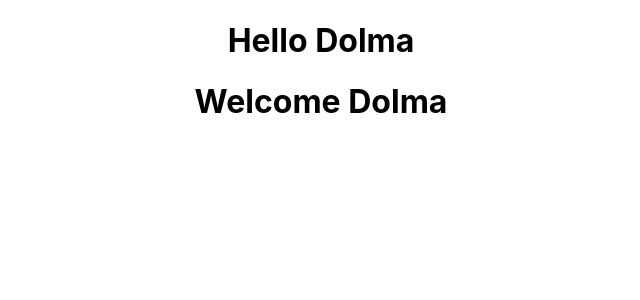
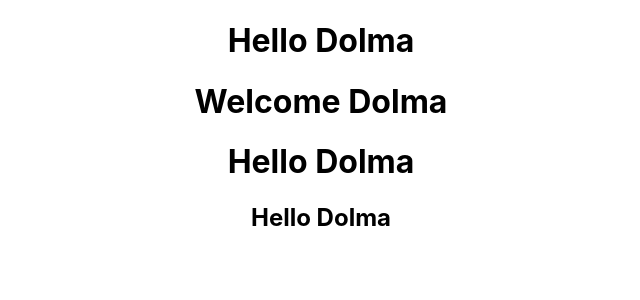
Before and after one commit to Dolma455/react_js, a React (Create React App) app: page / in a window 1280 px wide. Shown: the top 300 px of the page, without its empty margins (319-959 px from the left). Built offline with nearby package versions, Linux system fonts and the light colour scheme.

Commit message:
feat: JSX created

```diff
--- a/src/App.js
+++ b/src/App.js
@@ -3,6 +3,7 @@
 import Greet from './components/Greet'
 import Welcome from './components/Welcomee'
 import React, {Component} from 'react'
+import Hello from './components/Hello'
 
 class App extends Component {
   render () {
@@ -10,6 +11,7 @@
     <div className="App">
       <Greet />
       <Welcome />
+      <Hello />
 
     </div>
   )};
--- /dev/null
+++ b/src/components/Hello.js
@@ -0,0 +1,12 @@
+import React from 'react'
+
+const Hello = () => {
+    // return (
+    //     <div>
+    //         <h1> Hello Dolma</h1>
+    //     </div>
+    // )
+    return React.createElement('div',null,React.createElement('h1',null,'Hello Dolma'),React.createElement('h2',null,'Hello Dolma'))
+}
+
+export default Hello
```
